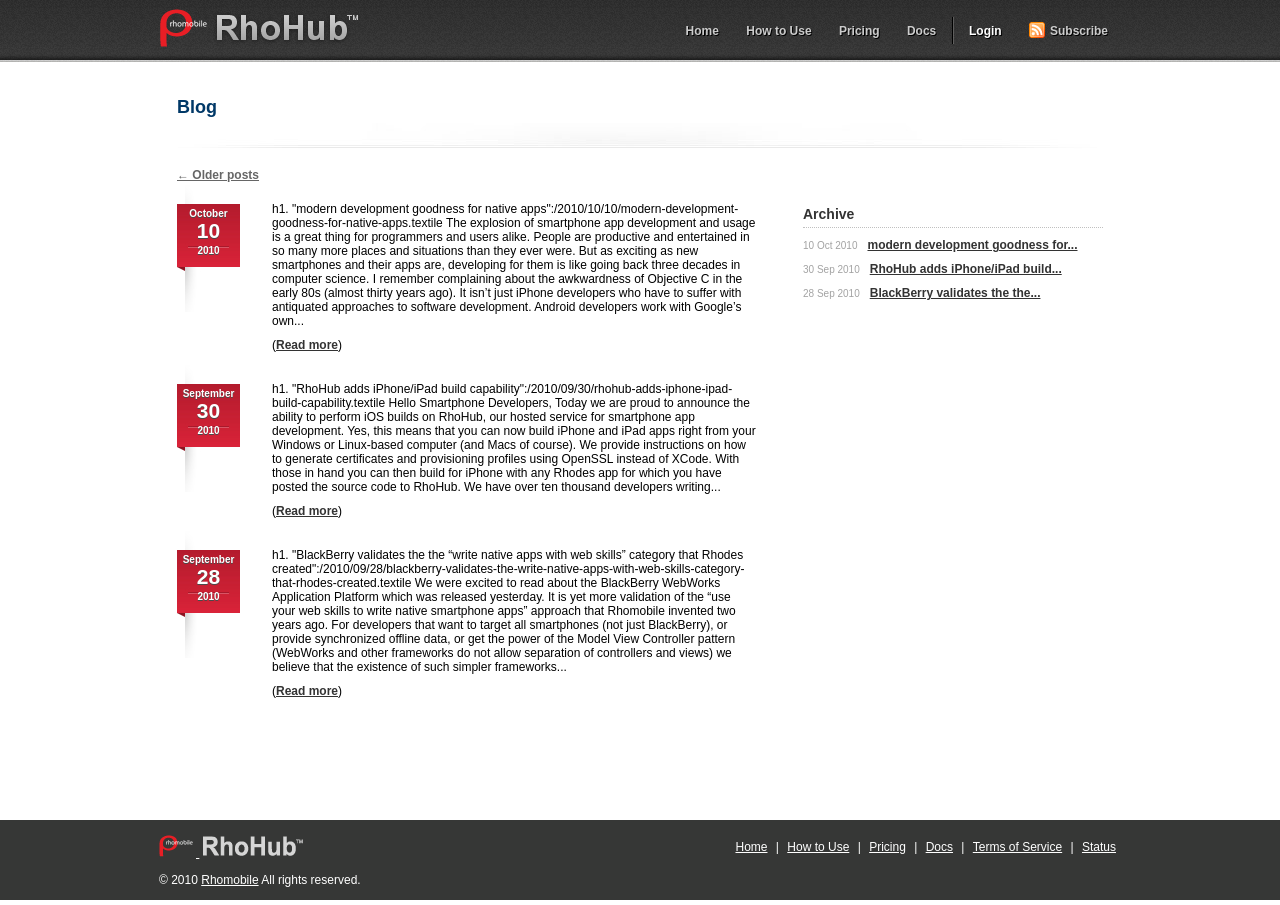
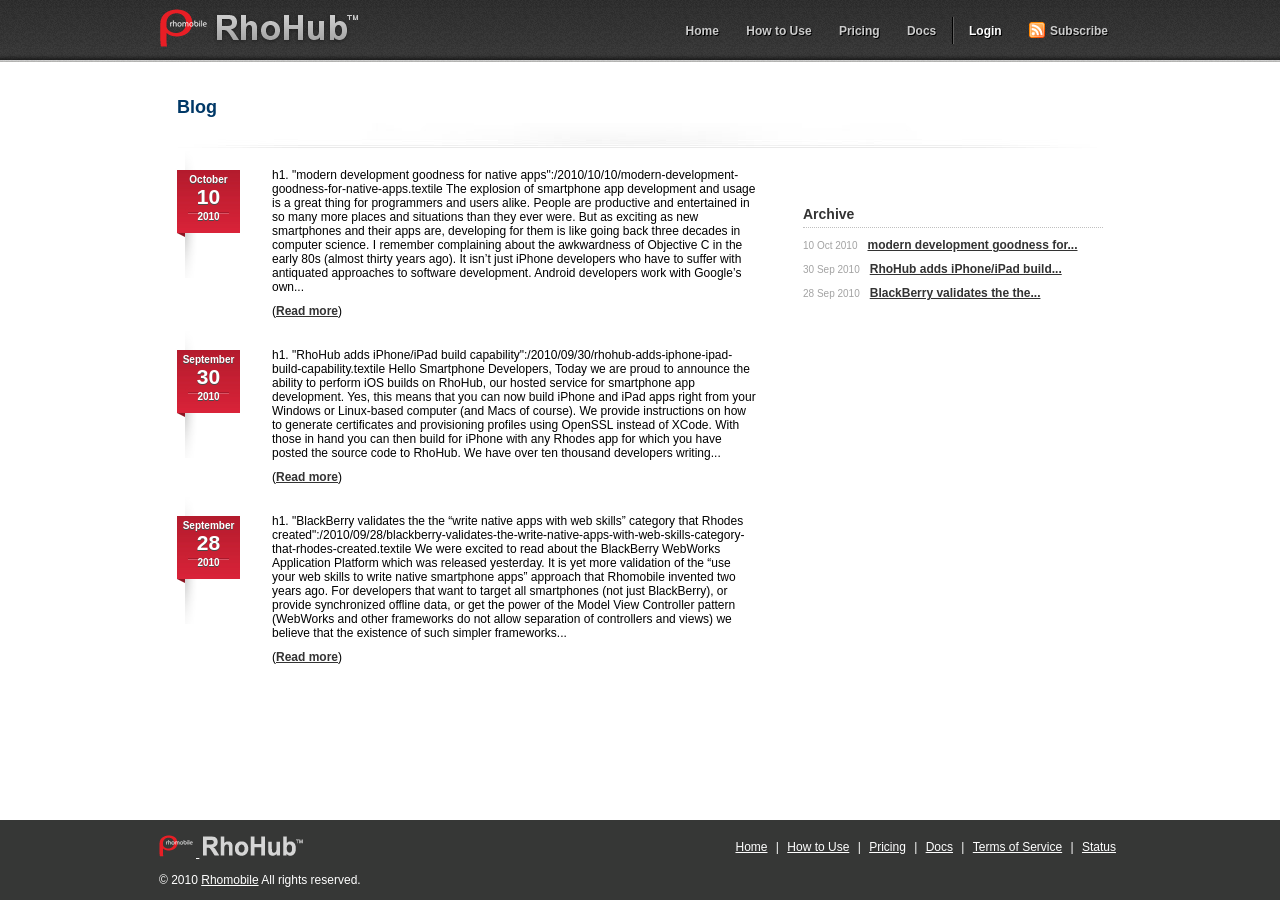
Before and after one commit to rhomobile/blog.rhohub.com, a Jekyll site: the page built from index.html, in a window 1280 px wide. Built offline with Jekyll 4.4.1, drawn with Linux system fonts in a browser that asks for light colours; Markdown is read by kramdown in place of the engine named in the settings.

Commit message:
kil archive page

```diff
--- a/_layouts/post.html
+++ b/_layouts/post.html
@@ -2,7 +2,7 @@
 layout: default
 ---
 	<div class="navigation" id="nav-above">
-		<div class="nav-previous"><a href="/archives.html"><span class="meta-nav">←</span> Back to Posts</a></div>
+		<div class="nav-previous"><a href="/index.html"><span class="meta-nav">←</span> Back to Posts</a></div>
 		<div class="nav-next"></div>
 	</div>
 
--- a/index.html
+++ b/index.html
@@ -6,10 +6,7 @@
 <div class="line"></div>
 
 <div class="container_left">
-	<div class="navigation" id="nav-above">
-		<div class="nav-previous"><a href="/archives.html"><span class="meta-nav">←</span> Older posts</a></div>
-		<div class="nav-next"></div>
-	</div>
+
 
 	{% for post in site.posts limit:5 %}
 
```
Also changed, not shown: 5 other files.
